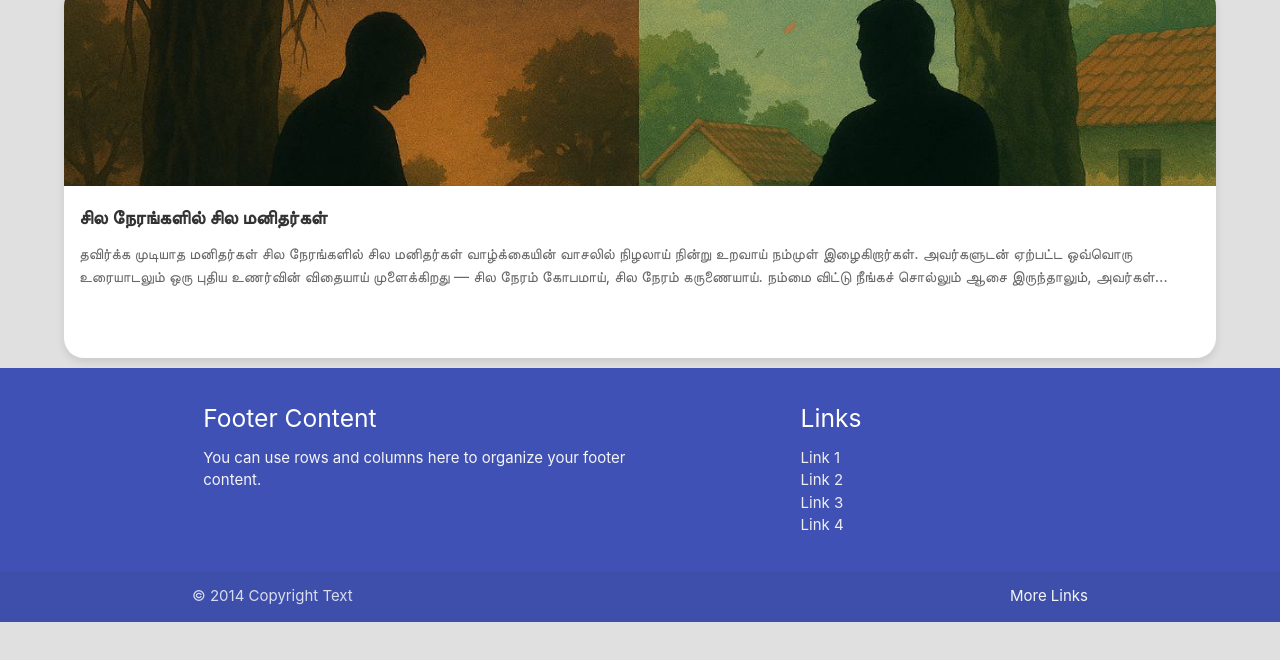
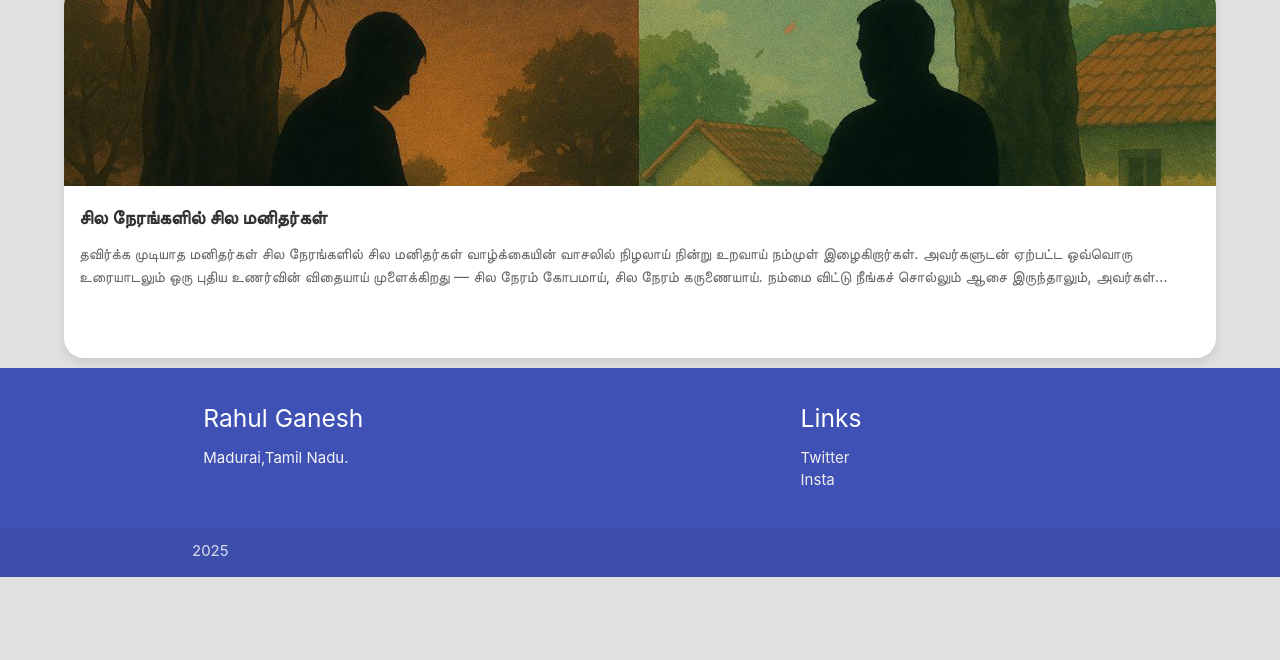
Before and after one commit to rahulganes/rahulganes.github.io, a plain HTML site: page index.html in a window 1280 px wide. Shown: the part 88-748 px from the top of the page. Drawn offline with nearby package versions, Linux system fonts and the light colour scheme.

Commit message:
text readjustment

```diff
--- a/css/main.css
+++ b/css/main.css
@@ -63,7 +63,7 @@
 
 /* --- DESCRIPTION TEXT STYLES --- */
 .article-body-description {
-    font-size: 2.0em;
+    font-size: 1.7em;
     margin-bottom: 20px;
     text-align: justify; /* Text aligns to both sides */
 }
--- a/index.html
+++ b/index.html
@@ -45,24 +45,21 @@
           <div class="container">
             <div class="row">
               <div class="col l6 s12">
-                <h5 class="white-text">Footer Content</h5>
-                <p class="grey-text text-lighten-4">You can use rows and columns here to organize your footer content.</p>
+                <h5 class="white-text">Rahul Ganesh</h5>
+                <p class="grey-text text-lighten-4">Madurai,Tamil Nadu.</p>
               </div>
               <div class="col l4 offset-l2 s12">
                 <h5 class="white-text">Links</h5>
                 <ul>
-                  <li><a class="grey-text text-lighten-3" href="#!">Link 1</a></li>
-                  <li><a class="grey-text text-lighten-3" href="#!">Link 2</a></li>
-                  <li><a class="grey-text text-lighten-3" href="#!">Link 3</a></li>
-                  <li><a class="grey-text text-lighten-3" href="#!">Link 4</a></li>
+                  <li><a class="grey-text text-lighten-3" href="#!">Twitter</a></li>
+                  <li><a class="grey-text text-lighten-3" href="#!">Insta</a></li>
                 </ul>
               </div>
             </div>
           </div>
           <div class="footer-copyright">
             <div class="container">
-            © 2014 Copyright Text
-            <a class="grey-text text-lighten-4 right" href="#!">More Links</a>
+            2025
             </div>
           </div>
         </footer>
```
